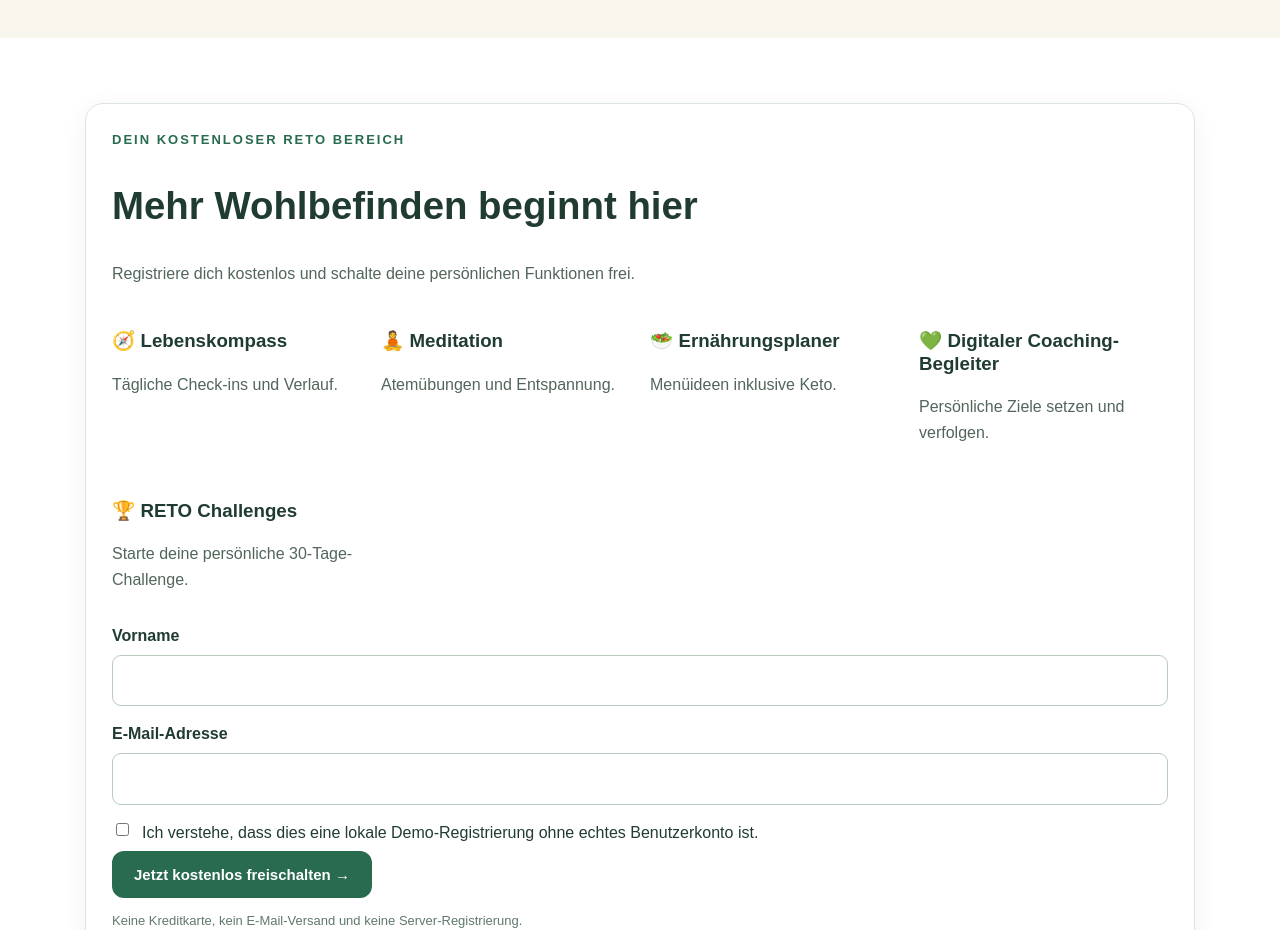
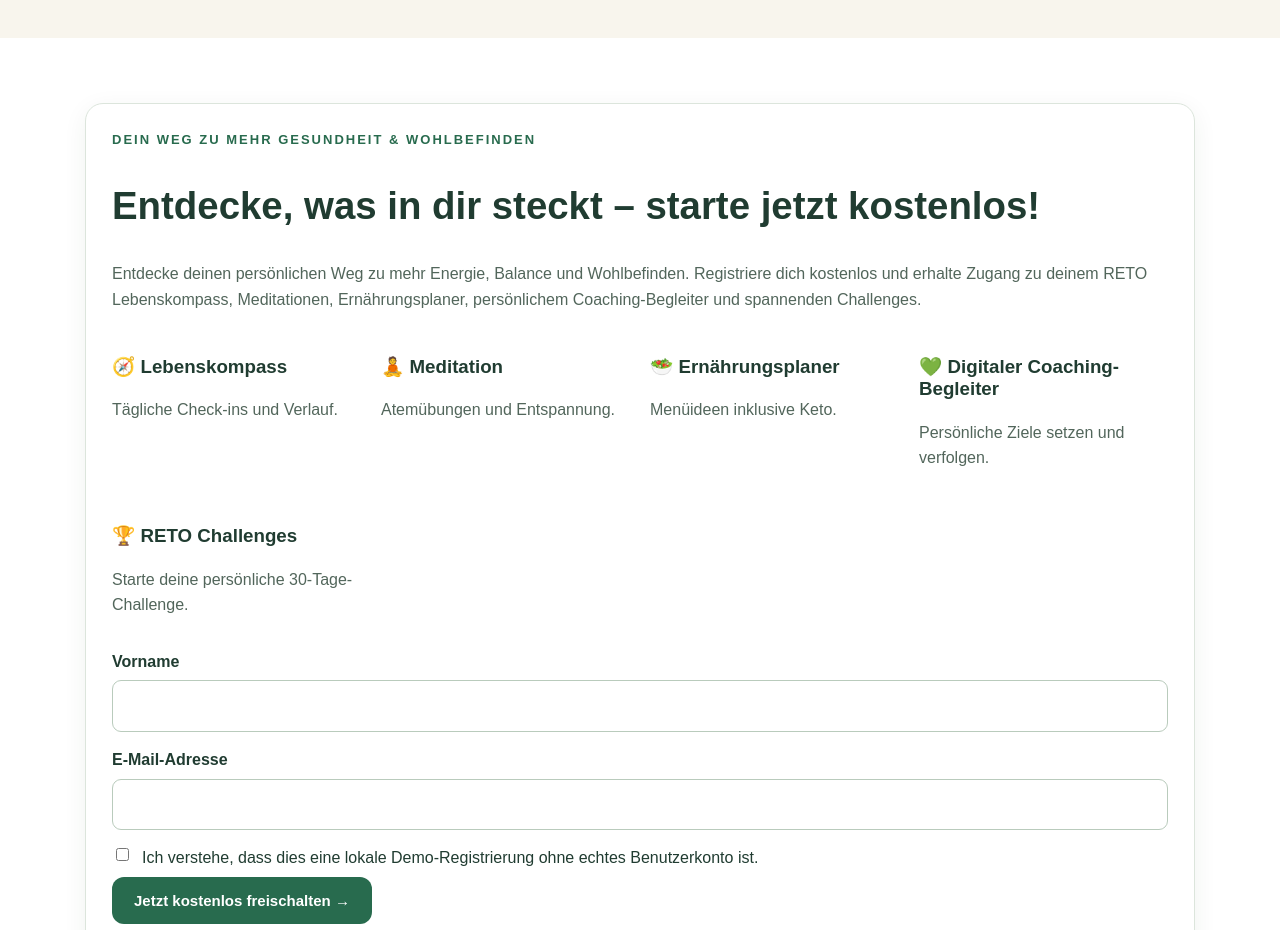
Before and after one commit to stefanmaurer32-prog/RETO-Ernaehrungsberatung, a plain HTML site: page index.html in a window 1280 px wide. Shown: the part 1920-2850 px from the top of the page. Drawn offline with Linux system fonts and the light colour scheme.

Commit message:
Revise text in memberGate section for clarity
Updated the content in the member area to emphasize health and well-being.

```diff
--- a/index.html
+++ b/index.html
@@ -364,12 +364,21 @@ footer p{color:#d6e3da}
 <section id="mitgliedschaft" class="container">
 
   <div id="memberGate" class="card">
-    <div class="eyebrow">DEIN KOSTENLOSER RETO BEREICH</div>
-    <h2>Mehr Wohlbefinden beginnt hier</h2>
+
+    <div class="eyebrow">
+      DEIN WEG ZU MEHR GESUNDHEIT & WOHLBEFINDEN
+    </div>
+
+    <h2>
+      Entdecke, was in dir steckt – starte jetzt kostenlos!
+    </h2>
 
     <p>
-      Registriere dich kostenlos und schalte
-      deine persönlichen Funktionen frei.
+      Entdecke deinen persönlichen Weg zu mehr Energie,
+      Balance und Wohlbefinden. Registriere dich kostenlos
+      und erhalte Zugang zu deinem RETO Lebenskompass,
+      Meditationen, Ernährungsplaner, persönlichem
+      Coaching-Begleiter und spannenden Challenges.
     </p>
 
     <div class="grid">
```
